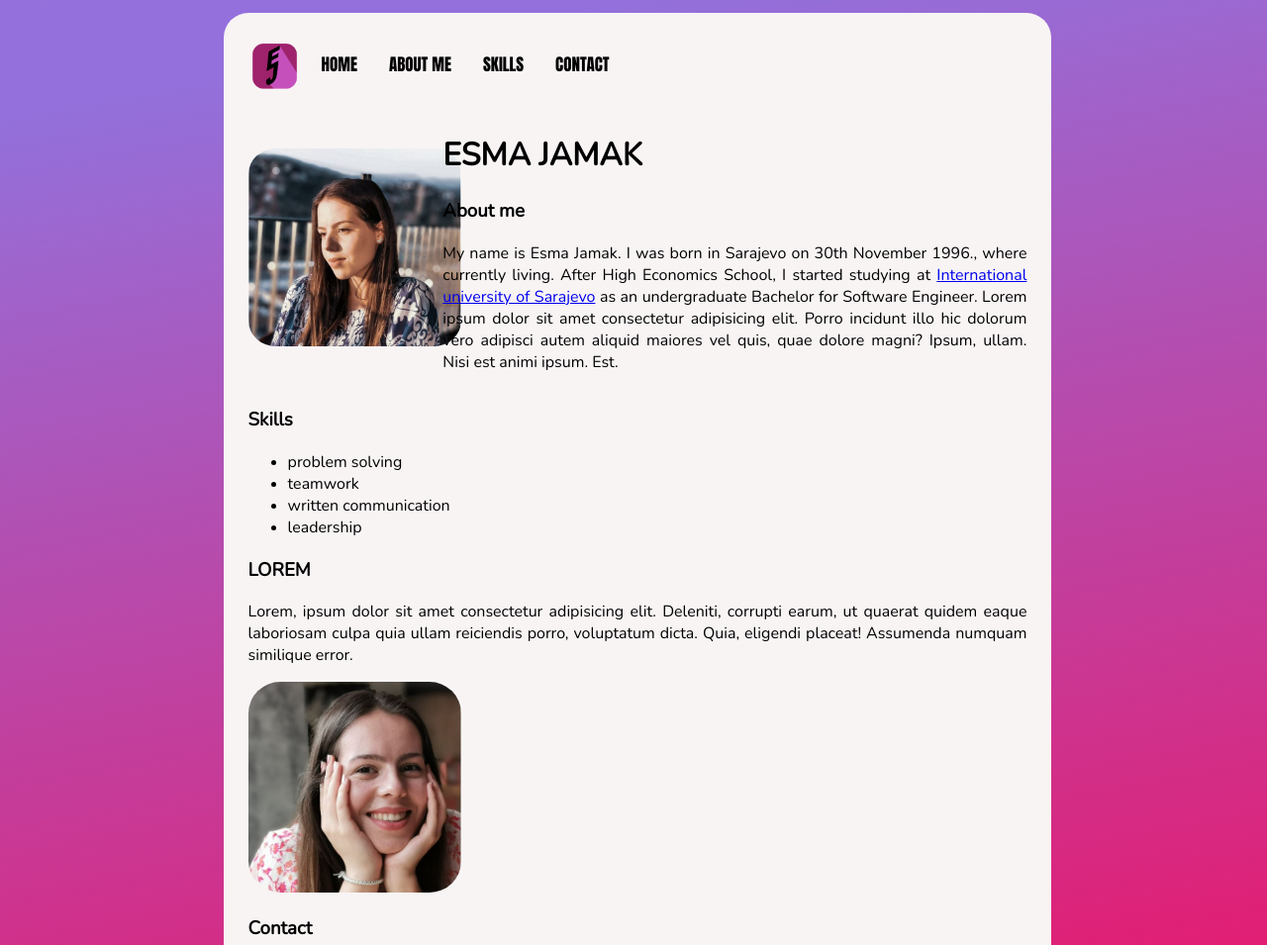
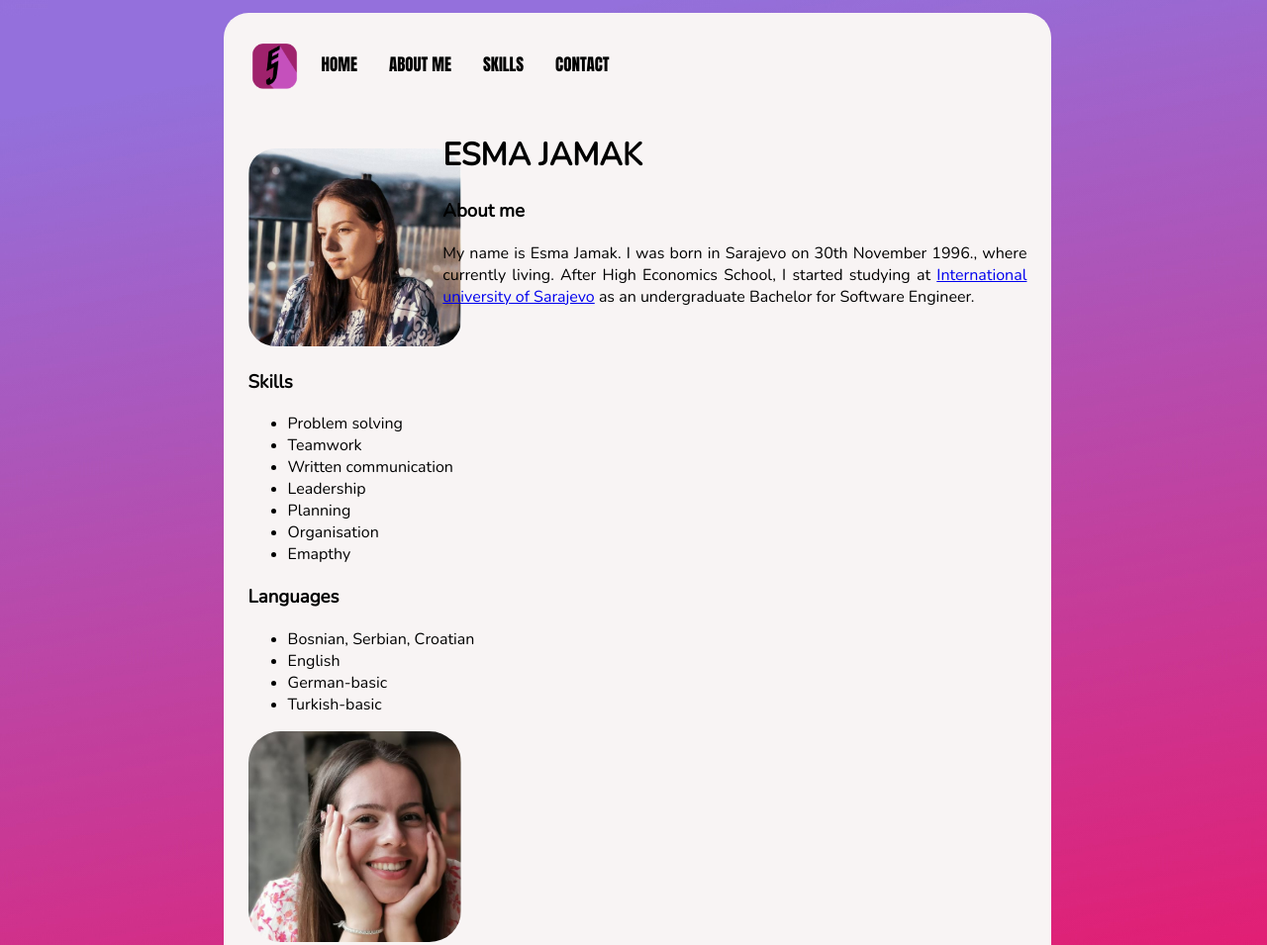
Before and after one commit to esmajamak/esma, a plain HTML site: page index.html in a window 1280 px wide. Shown: the top 955 px of the page at 99% size. Drawn offline with nearby package versions, Linux system fonts and the light colour scheme.

Commit message:
Update index.html

```diff
--- a/index.html
+++ b/index.html
@@ -34,7 +34,7 @@
         <div class="row">
             <div class="column1">
                   <br><br>
-                <img class="glslika" src="pic5.jpg">
+                <img class="glslika" src="pic5.JPG">
             </div>
             <div class="column2">
                 <h1>ESMA JAMAK</h1>
@@ -46,7 +46,7 @@
  <p>My name is Esma Jamak.
      I was born in Sarajevo on 30th November 1996., where currently living.
      After High Economics School, I started studying at <a href="https://www.ius.edu.ba/"> International university of Sarajevo</a> as an undergraduate Bachelor for Software Engineer.
-Lorem ipsum dolor sit amet consectetur adipisicing elit. Porro incidunt illo hic dolorum vero adipisci autem aliquid maiores vel quis, quae dolore magni? Ipsum, ullam. Nisi est animi ipsum. Est. </p>
+
             </div>
           </div>
 
@@ -60,34 +60,40 @@ Lorem ipsum dolor sit amet consectetur adipisicing elit. Porro incidunt illo hic
  <p>
      <ul>
          <li>
-             <a>
-                problem solving
-             </a>
+             <a> Problem solving </a>
          </li>
 
          <li>
-             <a>
-                 teamwork
-             </a>
+             <a> Teamwork</a>
          </li>
          <li>
-             <a>
-                 written communication
-             </a>
+             <a> Written communication</a>
          </li>
          <li>
-             <a>
-                 leadership
-             </a>
+             <a> Leadership</a>
          </li>
+         <li>
+            <a> Planning</a>
+        </li>
+        <li>
+            <a> Organisation</a>
+        </li>
+        <li>
+            <a> Emapthy</a>
+        </li>
      </ul>
      </li>
  </p>
 
  <h3 id="skills">
-    LOREM
-</h3>
-<p>Lorem, ipsum dolor sit amet consectetur adipisicing elit. Deleniti, corrupti earum, ut quaerat quidem eaque laboriosam culpa quia ullam reiciendis porro, voluptatum dicta. Quia, eligendi placeat! Assumenda numquam similique error.</p>
+    Languages
+ </h3>
+ <ul>
+     <li>Bosnian, Serbian, Croatian</li>
+     <li>English</li>
+     <li>German-basic</li>
+     <li>Turkish-basic</li>
+ </ul>
 <img class="image1" src="logo.jpg"/>
 <h3 id="contact">
      Contact
```
